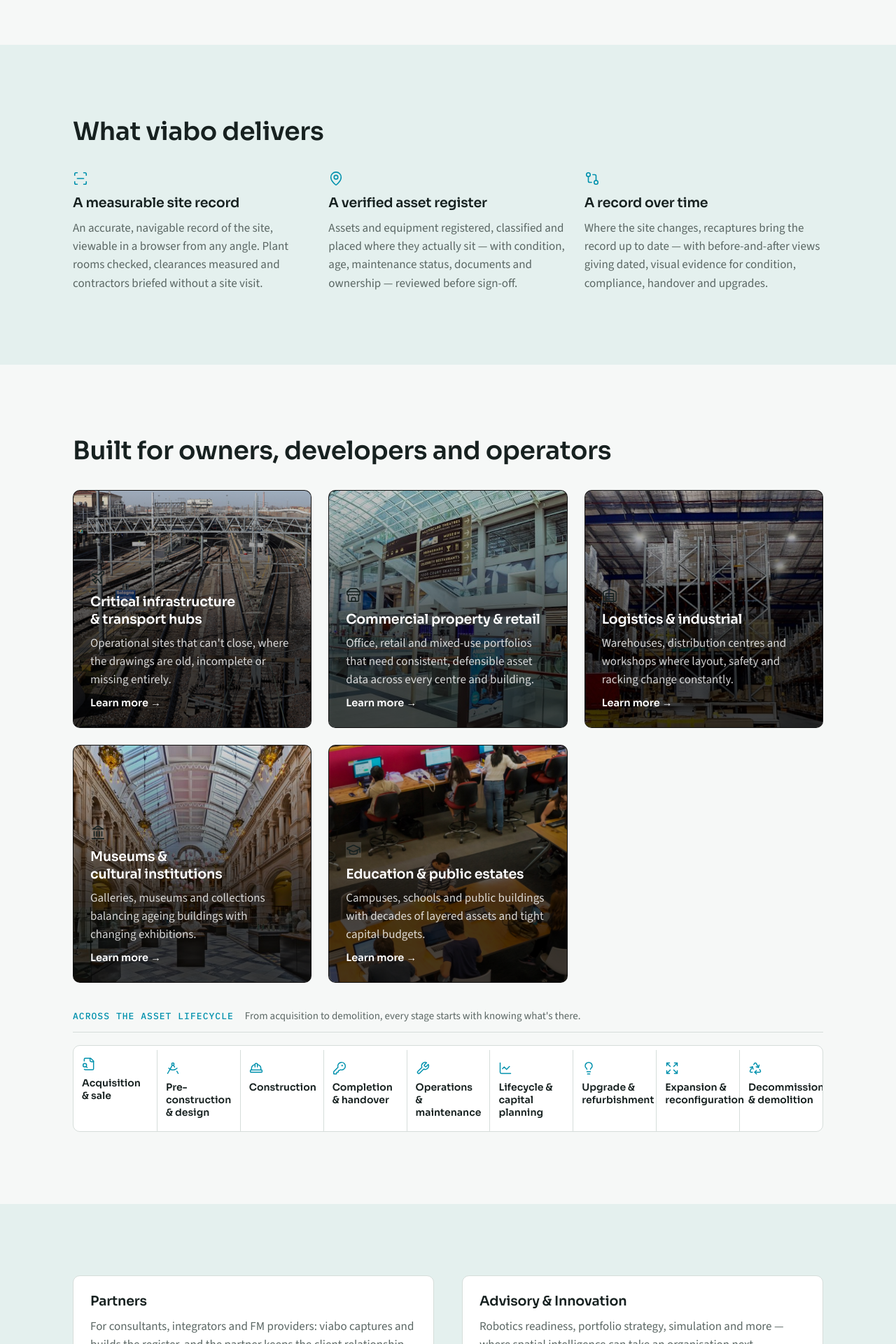
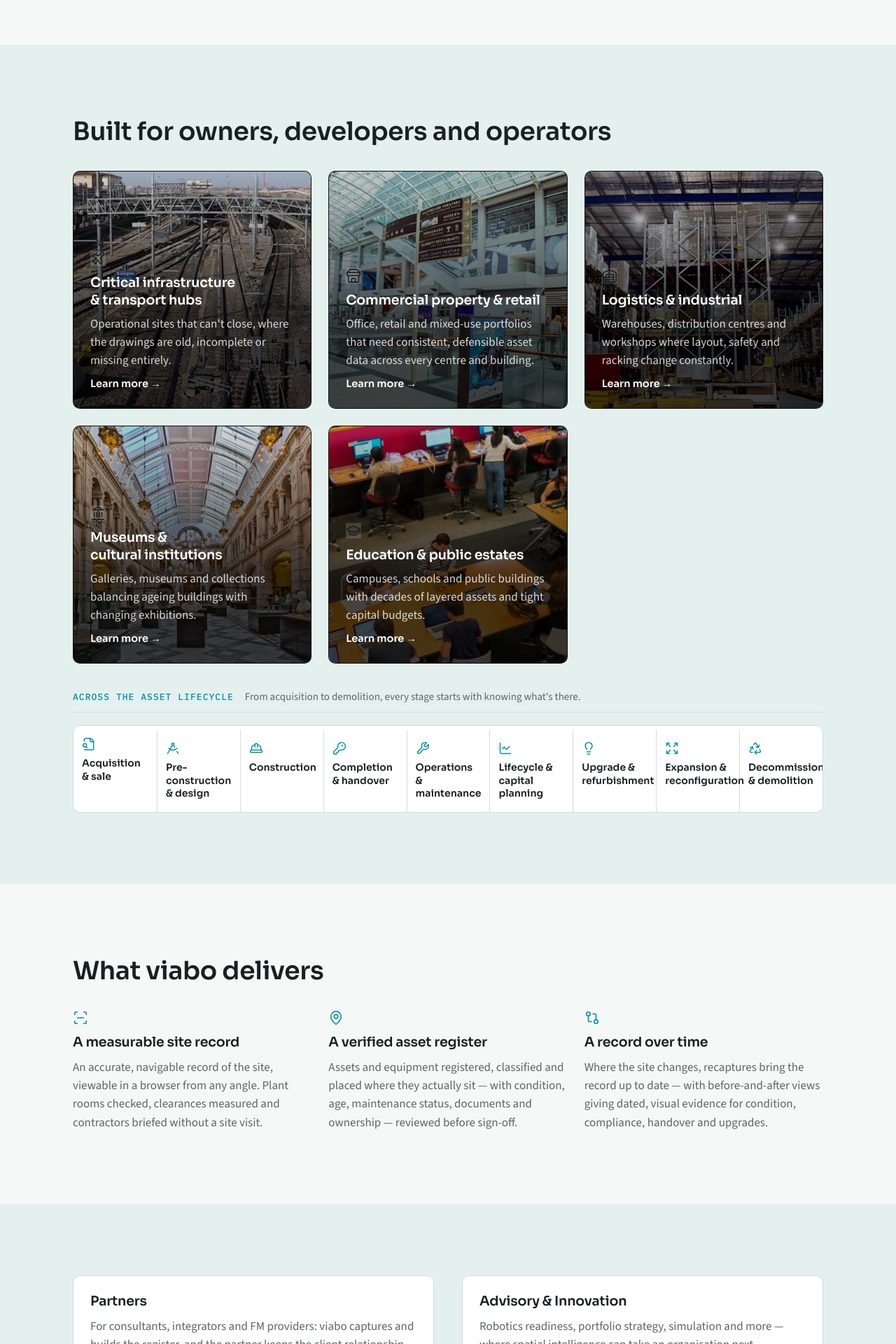
Before and after one commit to viabo-ai/viabo-site, a Next.js app: page / in a window 1280 px wide. Shown: the part 1725-3645 px from the top of the page at 70% size. Built offline with nearby package versions, Linux system fonts and the light colour scheme.

Commit message:
Swap solutions/outcomes order; preload video and poster on partners page

```diff
--- a/src/app/page.tsx
+++ b/src/app/page.tsx
@@ -71,8 +71,18 @@
         </div>
       </section>
 
-      {/* 3. Outcomes */}
+      {/* 3. Solutions */}
       <section className="section section--tint">
+        <div className="container stack stack--lg">
+          <div className="stack">
+            <h2>{solutions.title}</h2>
+          </div>
+          <SolutionCards />
+        </div>
+      </section>
+
+      {/* 4. Outcomes */}
+      <section className="section">
         <div className="container stack stack--lg">
           <div className="stack">
             <h2>{outcomes.title}</h2>
@@ -88,16 +98,6 @@
               </div>
             ))}
           </div>
-        </div>
-      </section>
-
-      {/* 4. Solutions */}
-      <section className="section">
-        <div className="container stack stack--lg">
-          <div className="stack">
-            <h2>{solutions.title}</h2>
-          </div>
-          <SolutionCards />
         </div>
       </section>
 
--- a/src/app/partners/page.tsx
+++ b/src/app/partners/page.tsx
@@ -8,6 +8,8 @@
 export default function PartnersPage() {
   return (
     <>
+      <link rel="preload" as="image" href="/partners-poster.jpg" fetchPriority="high" />
+      <link rel="preload" as="video" href={c.video.src} fetchPriority="high" />
       <VideoHero src={c.video.src} poster="/partners-poster.jpg" title={c.hero.title} sub={c.hero.sub} cta={c.cta.cta} />
 
       <section className="section">
```
